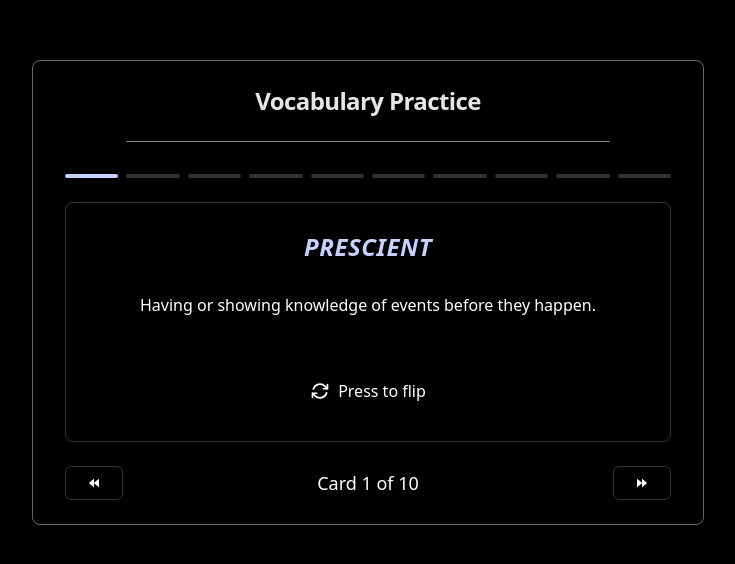
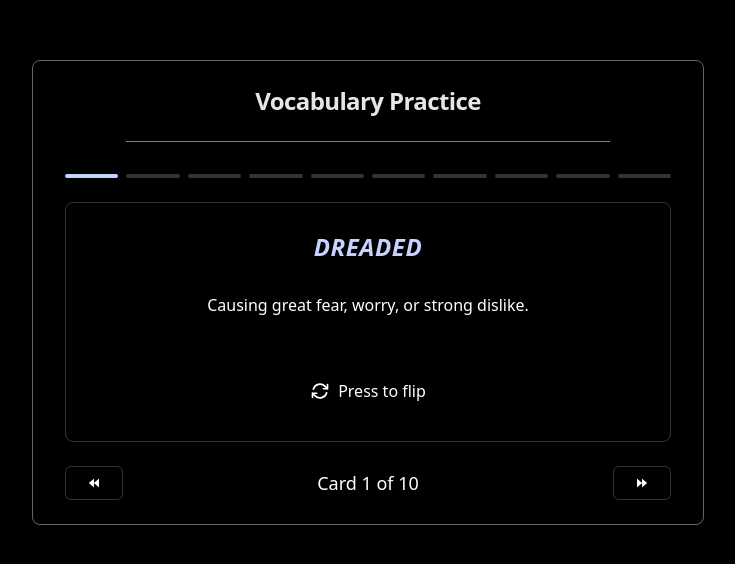
Before and after one commit to deregowskipiotr/fishka, a React (Vite) app: page / in a window 1280 px wide. Shown: the part 108-672 px from the top of the page, without its empty margins (272-1007 px from the left). Built offline with nearby package versions, Linux system fonts and the light colour scheme.

Commit message:
new words added

```diff
--- a/src/constants/index.ts
+++ b/src/constants/index.ts
@@ -8,76 +8,81 @@ export interface VocabularyWord {
 
 export const vocabularyWords: VocabularyWord[] = [
   {
-    word: "prescient",
-    explanation: "Having or showing knowledge of events before they happen.",
+    word: "dreaded",
+    explanation: "Causing great fear, worry, or strong dislike.",
     example:
-      "Her prescient comments about the market proved correct a year later.",
+      "For many students, the dreaded final exam decides their whole grade.",
     example1:
-      "The author's prescient vision of technological change now seems almost prophetic.",
+      "The dreaded deadline loomed over the team, intensifying the pressure to deliver on time.",
   },
   {
-    word: "topsy-turvy",
-    explanation: "In a state of confusion, disorder, or chaos.",
-    example: "After the move, everything in the house was topsy-turvy.",
+    word: "concomitantly",
+    explanation: "At the same time as something else; together with it.",
+    example: "As her English improved, her confidence grew concomitantly.",
     example1:
-      "The sudden resignation threw the company’s future into a topsy-turvy uncertainty.",
+      "The company expanded concomitantly in several markets, carefully coordinating each product launch.",
   },
   {
-    word: "klutzy",
-    explanation: "Clumsy or awkward in movement or behavior.",
-    example: "I’m a bit klutzy, so I bumped into the table again.",
+    word: "superfluously",
+    explanation: "In a way that is more than necessary; unnecessarily.",
+    example: "He spoke superfluously, adding details that nobody needed.",
     example1:
-      "Despite being notoriously klutzy, she managed to keep her balance during the performance.",
+      "The report was written superfluously, burying key findings under layers of decorative language.",
   },
   {
-    word: "for want of a better word",
-    explanation:
-      "Used when you can’t find a more accurate or suitable expression.",
-    example: "He was, for want of a better word, unusual.",
+    word: "recess",
+    explanation: "A short break from work, school, or an activity.",
+    example: "The children ran to the playground as soon as recess started.",
     example1:
-      "The mood was, for want of a better word, electric—an indescribable mix of fear and excitement.",
+      "During a brief recess in the negotiations, both sides reconsidered their positions.",
   },
   {
-    word: "to imbibe",
+    word: "to come to fruition",
     explanation:
-      "To drink, especially alcohol; or to absorb ideas or knowledge.",
-    example: "We sat by the fire and imbibed a few glasses of wine.",
+      "To be completed successfully or become real after work or planning.",
+    example:
+      "After months of practice, his dream of studying abroad finally came to fruition.",
     example1:
-      "She eagerly imbibed the revolutionary ideas circulating among artists of that era.",
+      "The long-discussed reforms will only come to fruition if there is consistent political will.",
   },
   {
-    word: "cheek by jowl",
-    explanation: "Very close together; side by side.",
-    example: "The houses in the old town stand cheek by jowl.",
+    word: "thereof",
+    explanation: "Of the thing that was just mentioned (formal).",
+    example: "The contract and all parts thereof must be read carefully.",
     example1:
-      "Different cultures live cheek by jowl in this vibrant district of the city.",
+      "The report outlines the new policy and the expected consequences thereof for small businesses.",
   },
   {
-    word: "to slouch",
-    explanation: "To sit, stand, or walk with shoulders and head bent forward.",
-    example: "Don’t slouch at your desk—it’s bad for your posture.",
+    word: "nutrition",
+    explanation:
+      "The process of taking in and using food for health and growth.",
+    example:
+      "Good nutrition is essential for children to grow strong and healthy.",
     example1:
-      "He slouched into the meeting, exuding an air of casual indifference that irritated his boss.",
+      "Public campaigns now emphasize that proper nutrition is as critical to mental health as it is to physical wellbeing.",
   },
   {
-    word: "ignominious",
-    explanation: "Deserving or causing public disgrace or shame.",
-    example: "The team suffered an ignominious defeat in the finals.",
+    word: "robust",
+    explanation: "Strong, healthy, or effective; not easily weakened.",
+    example: "They built a robust system that can handle thousands of users.",
     example1:
-      "The politician’s career ended in an ignominious scandal that ruined his reputation.",
+      "Only a robust economy can support the level of social spending proposed in the new budget.",
   },
   {
-    word: "cesspit",
-    explanation: "A disgusting or corrupt place; a pit for waste matter.",
-    example: "The back alley was a cesspit of rubbish and bad smells.",
+    word: "takeaway",
+    explanation:
+      "The main point to remember from something, or food you buy to eat elsewhere.",
+    example:
+      "The main takeaway from the meeting was that we must improve customer service.",
     example1:
-      "The scandal exposed the company as a cesspit of greed and incompetence.",
+      "For me, the key takeaway from the book was how easily small daily habits shape long‑term success.",
   },
   {
-    word: "to oust",
-    explanation: "To force someone out of a position or place.",
-    example: "The rebels tried to oust the president from power.",
+    word: "confines",
+    explanation: "The limits or borders of a place, area, or activity.",
+    example:
+      "Within the confines of the classroom, students must follow the rules.",
     example1:
-      "Shareholders voted to oust the CEO after a series of disastrous financial decisions.",
+      "The study focused on behavior within the confines of urban environments rather than rural communities.",
   },
 ];
```
